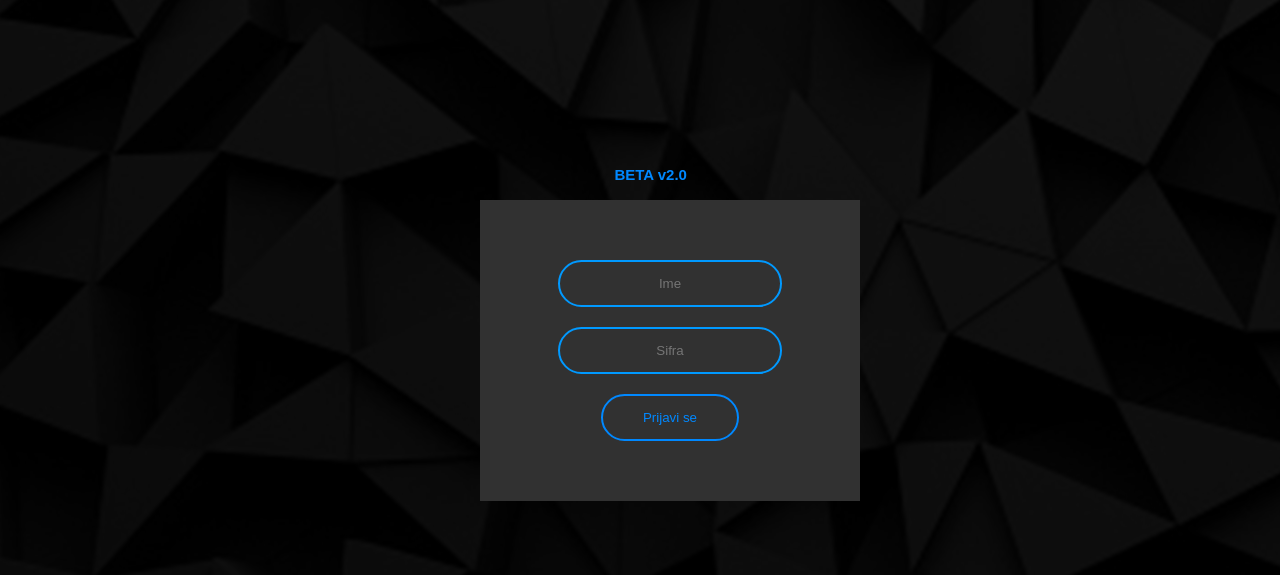
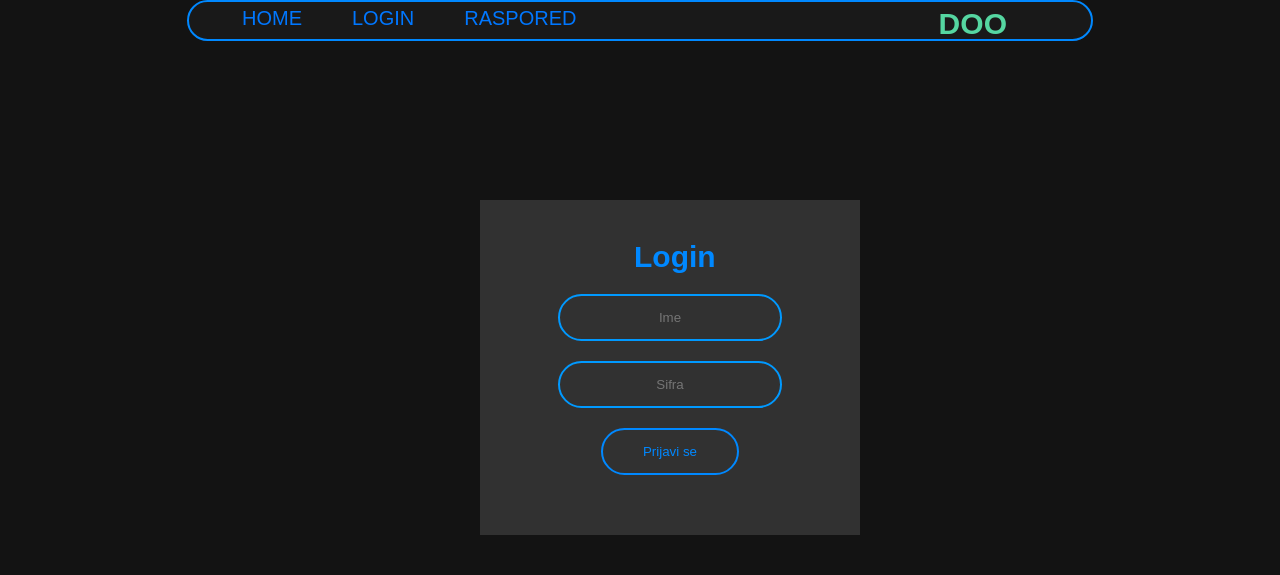
Before and after one commit to Meskebrat/Meskebrat.github.io, a PHP site: page /login.html in a window 1280 px wide. Shown: the top 575 px of the page. Run offline with PHP 8.4, Linux system fonts and the light colour scheme.

Commit message:
newerrrr update!!

```diff
--- a/Styles/style.css
+++ b/Styles/style.css
@@ -2,7 +2,8 @@ body{
 	margin: 0;
 	padding: 0;
 	font-family: sans-serif;
-	background: url(bgd.png) no-repeat;
+	background: #131313;
+	/*background: url(bgd.png) no-repeat;*/
 	color: #0088ff;
 }
 .kontejner h6{
@@ -16,10 +17,10 @@ body{
 }
 .kontejner h4{
 	font-size: 14px;
-	width: 15%;
+	width: 13%;
 	font-weight: 100px;
 	margin-right: 1%;
-	margin-top: 1%;
+	margin-top: 0%;
 }
 .kontejner::before{
 	content: '';
@@ -32,22 +33,13 @@ body{
 	transform-style: unset;
 	color: #55d6a1;
 }
-.kontejner2 h6{
-	margin-top: 13%;
-	margin-left: 48%;
-	width: 6%;
-	font-size: 15px;
-	font-weight: 300px;
-	font-family: fantasy;
-	color: #0088ff;
-}
 .rasporedpre{
 	width: 50%;
 	top: 50%;
 	right: 50%;
 }
 .slv{
-	color: #0055ff;
+	color: #55d6a1;
 }
 .middle{
 	position: absolute;
@@ -59,7 +51,7 @@ body{
 	justify-content: center;
 }
 .text{
-	color: #0088ff;
+	color: #6699ff;
 	font-size: 30px;
 	font-family: sans-serif;
 	font-weight: 900;
@@ -169,7 +161,7 @@ body{
 .container{
 	width: 70%;
 	background: #191919;
-	border-top: 5%;
+	border-top: 3%;
 	padding: 5px 3px;
 	border: 2px solid #0088ff;
 	border-radius: 24px;
@@ -222,9 +214,22 @@ nav a::before{
 	text-align: center;
 }
 .cep1 h6{
-	color: #0099ff;
+	margin-top: 0%;
+	margin-bottom: 0%;
+	margin-left: 38%;
+	width: 5%;
+	font-size: 30px;
+	font-weight: 300px;
 	font-family: fantasy;
-	font-weight: 500;
+	color: #0088ff;
+	transition: 0.25s;
+}
+.cep1 h6::before{
+	content: '';
+	color: #0088ff;
+}
+.cep1 h6:hover{
+	color: #55d6a1;
 }
 .cep1 input[type = "text"],.cep1 input[type  = "password"]{
 	border: 0;
@@ -262,11 +267,10 @@ nav a::before{
 }
 .cep1 input[type = "submit"]::before{
 	content: '';
-	transition: 1s;
 }
 .cep1 input[type = "submit"]:hover{
 	border: 2px solid #55d6a1;
-	color: #5dd6a1;
+	color: #0088ff;
 	border-color: #55d6a1;
 	background: #55d6a1;
 	/*background-color: #2ecc71; */
--- a/login.html
+++ b/login.html
@@ -5,7 +5,27 @@
 	<link rel="stylesheet" type="text/css" href="Styles/style.css">
 </head>
 <body>
+	<div class="container">
+		<nav>
+			<li><a href="index.html">Home</a>
+			<li><a href="login.html">Login</a>
+			<li><a href="rasp.html">Raspored</a>
+		</nav>
+	</div>
+	<div class="text middle">
+		<span class="slv">D</span>
+		<span class="hidden">O</span>
+		<span class="hidden">B</span>
+		<span class="hidden">R</span>
+		<span class="slv">O</span>
+		<span class="hidden"> D</span>
+		<span class="hidden">O</span>
+		<span class="hidden">S</span>
+		<span class="hidden">A</span>
+		<span class="slv">O</span>
+	</div>
 	<form class="cep1" action="index.html" method="post">
+		<h6>Login</h6>
 		<input type="text" name="username" placeholder="Ime">
 		<input type="password" name="password" placeholder="Sifra">
 		<input type="submit" name="" value="Prijavi se">
@@ -20,7 +40,4 @@
 		<div class="bar bar7"></div>
 		<div class="bar bar8"></div>
 	</div>
-	<div class="kontejner2">
-		<h6>BETA v2.0</h6>
-	</div>
 </body>
```
Also changed, not shown: Styles/stajl.css (+72 -0 lines), rasp.html (+19 -0 lines).
